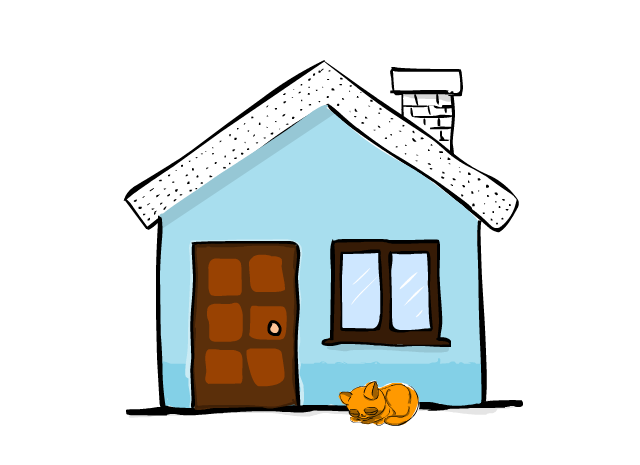
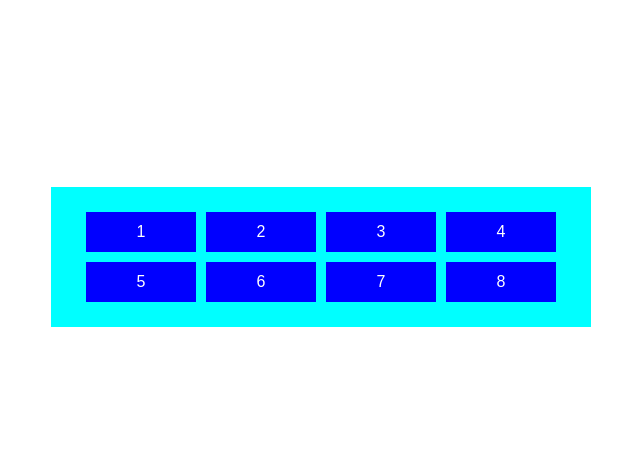
Before and after one commit to lintonye/react-101-for-designers, a React (Create React App) app in the folder react_house/: page / in a window 1280 px wide. Shown: the part 143-608 px from the top of the page, without its empty margins (319-959 px from the left). Built offline with nearby package versions, Linux system fonts and the light colour scheme.

Commit message:
Render a few boxes

```diff
--- a/react_house/src/App.js
+++ b/react_house/src/App.js
@@ -2,6 +2,7 @@ import React from 'react';
 import './App.css';
 import Images from './Images';
 import styled from 'styled-components';
+import { StaggeredMotion, spring } from 'react-motion';
 
 // styled-components, npm package... npm install
 
@@ -88,6 +89,40 @@ const Door = (props) => {
   return <DoorImg src={img} onClick={props.onClick} />;
 };
 
-const App = () => <House />;
+const Container = styled.div`
+  background: cyan;
+  display: flex;
+  flex-wrap: wrap;
+  justify-content: center;
+  align-items: center;
+  width: 500px;
+  padding: 20px;
+`;
+
+const BlockDiv = styled.div`
+  width: 100px;
+  height: 30px;
+  background: blue;
+  padding: 5px;
+  margin: 5px;
+  color: white;
+  display: flex;
+  justify-content: center;
+  align-items: center;
+`;
+
+const Block = ({id}) => (
+  <BlockDiv>{id}</BlockDiv>
+);
+
+const Animations = () => (
+  <Container>
+    {
+      Array(8).fill(0).map((_, idx) => <Block id={idx+1} key={idx} />)
+    }
+  </Container>
+);
+
+const App = () => <Animations />;
 
 export default App;
```
